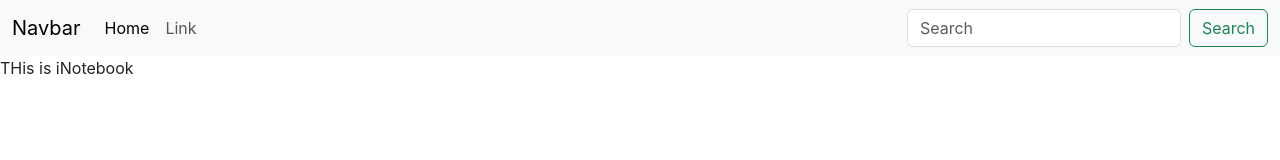
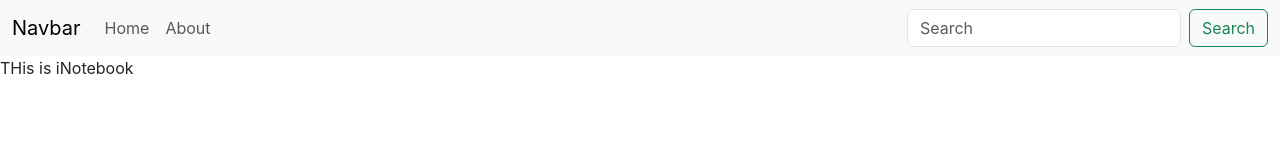
Before and after one commit to sudip-khanal/notebook, a React (Create React App) app: page / in a window 1280 px wide. Shown: the top 160 px of the page. Built offline with nearby package versions, Linux system fonts and the light colour scheme.

Commit message:
manage routes

```diff
--- a/src/App.js
+++ b/src/App.js
@@ -1,20 +1,22 @@
 import "./App.css";
-import * as React from "react";
-import { createRoot } from "react-dom/client";
-import {
-  createBrowserRouter,
-  RouterProvider,
-  Route,
-  Link,
-} from "react-router-dom";
+
 import Navbar from "./components/Navbar";
 import Home from "./components/Home";
+import About from "./components/About";
+
+import React from "react";
+import { BrowserRouter, Route, Routes } from "react-router-dom";
 
 function App() {
   return (
     <>
-      <Navbar />
-      <Home />
+      <BrowserRouter>
+        <Navbar />
+        <Routes>
+          <Route exact path="/" element={<Home />}></Route>
+          <Route exact path="/about/*" element={<About />}></Route>
+        </Routes>
+      </BrowserRouter>
     </>
   );
 }
--- a/src/components/Navbar.js
+++ b/src/components/Navbar.js
@@ -1,13 +1,14 @@
 import React from "react";
+import { Link } from "react-router-dom";
 
 const Navbar = () => {
   return (
     <div>
       <nav className="navbar navbar-expand-lg bg-body-tertiary">
         <div className="container-fluid">
-          <a className="navbar-brand" href="#">
+          <Link className="navbar-brand" to="/">
             Navbar
-          </a>
+          </Link>
           <button
             className="navbar-toggler"
             type="button"
@@ -22,14 +23,14 @@
           <div className="collapse navbar-collapse" id="navbarSupportedContent">
             <ul className="navbar-nav me-auto mb-2 mb-lg-0">
               <li className="nav-item">
-                <a className="nav-link active" aria-current="page" href="#">
+                <Link className="nav-link " aria-current="page" to="/">
                   Home
-                </a>
+                </Link>
               </li>
               <li className="nav-item">
-                <a className="nav-link" href="#">
-                  Link
-                </a>
+                <Link className="nav-link" to="/about">
+                  About
+                </Link>
               </li>
             </ul>
             <form className="d-flex" role="search">
```
